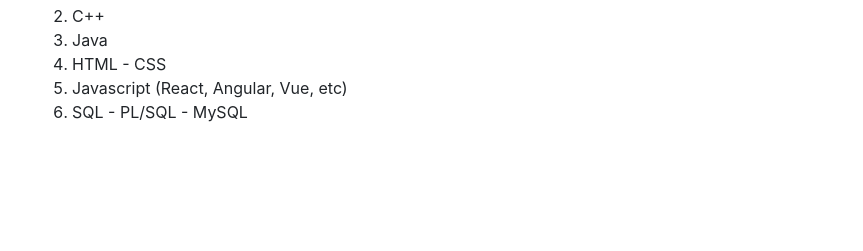
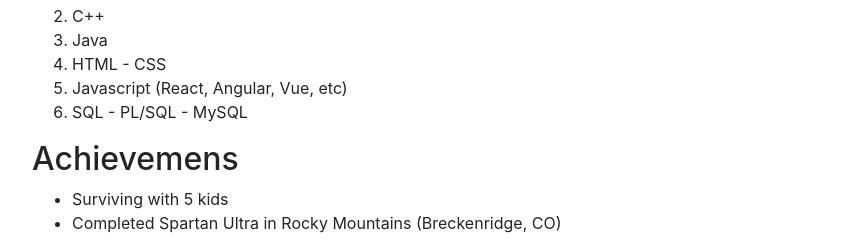
Before and after one commit to it3049c-fall22-henderson/online-portfolio-ericwestern, a website: page index.html in a window 1280 px wide. Shown: the part 723-974 px from the top of the page, without its empty margins (53-916 px from the left). Before the commit the page ends 863 px from the top, so only its background shows below. Drawn offline with nearby package versions, Linux system fonts and the light colour scheme.

Commit message:
added achievements section

```diff
--- a/index.html
+++ b/index.html
@@ -52,6 +52,14 @@
       </ol>
     </div>
 
+    <div class="section" id="achievements">
+      <h2>Achievemens</h2>
+      <ul>
+        <li>Surviving with 5 kids</li>
+        <li>Completed Spartan Ultra in Rocky Mountains (Breckenridge, CO)</li>
+      </ul>
+    </div>
+
   </div>
 
   <!-- INCLUDE SCRIPTS FILE HERE -->
```
